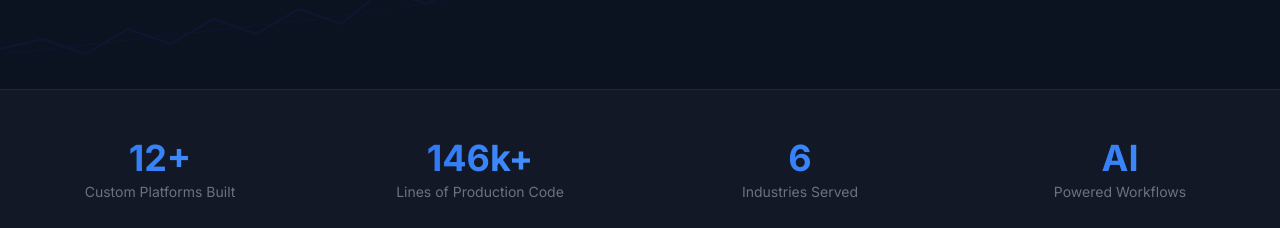
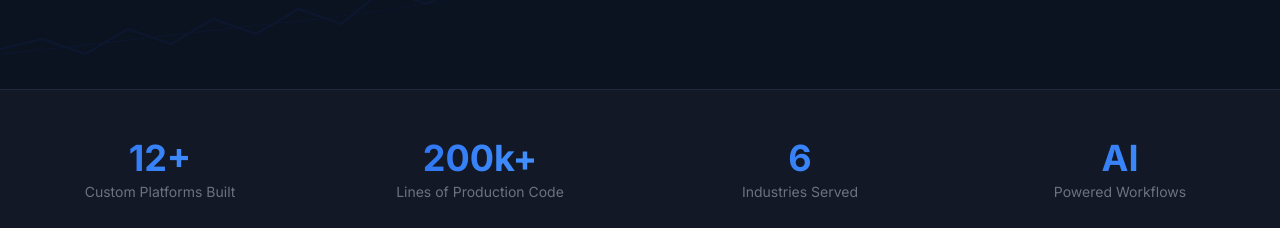
Before and after one commit to tracybailey5150/bad-platform, a Next.js app: page / in a window 1280 px wide. Shown: the part 1080-1308 px from the top of the page. Built offline with nearby package versions, Linux system fonts and the light colour scheme.

Commit message:
Update lines of code metric to 200k+

```diff
--- a/src/app/page.tsx
+++ b/src/app/page.tsx
@@ -282,7 +282,7 @@ export default function LandingPage() {
           <div className="grid grid-cols-2 lg:grid-cols-4 gap-8 lg:gap-12">
             {[
               { value: '12+', label: 'Custom Platforms Built' },
-              { value: '146k+', label: 'Lines of Production Code' },
+              { value: '200k+', label: 'Lines of Production Code' },
               { value: '6', label: 'Industries Served' },
               { value: 'AI', label: 'Powered Workflows' },
             ].map((m) => (
```
